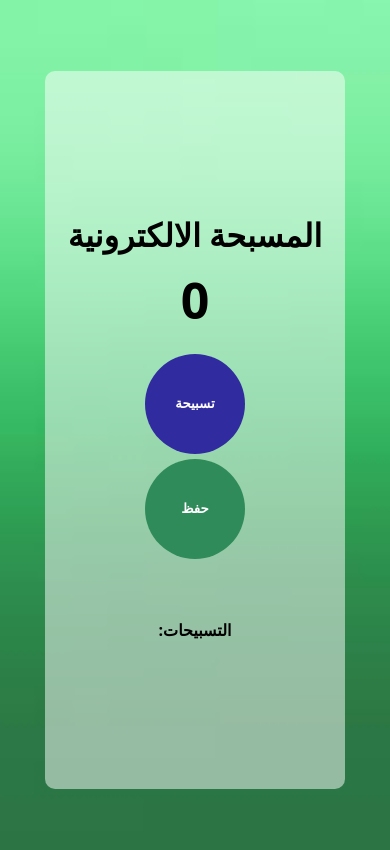
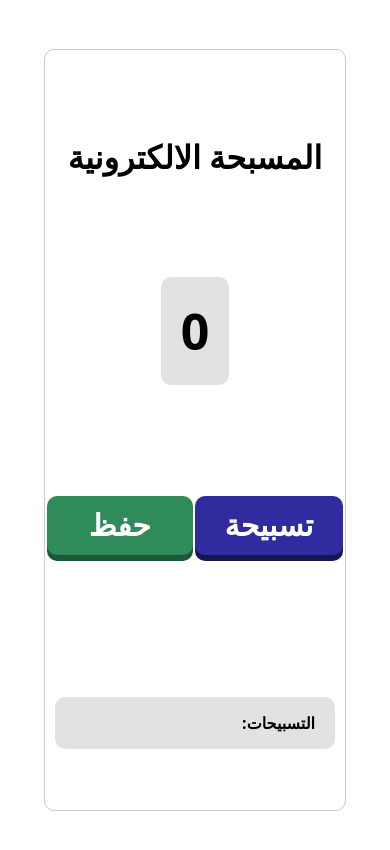
Before and after one commit to shvheen/Athkar-counting, a plain HTML site: page index.html in a window 390 px wide. Drawn offline with Linux system fonts and the light colour scheme.

Commit message:
style changes

```diff
--- a/index.css
+++ b/index.css
@@ -1,16 +1,26 @@
 body {
-    background-image: url("images.jpg");
-    background-size: cover;
     font-family: 'Open Sans', 'Helvetica Neue', sans-serif;
     text-align: center;
     height: 100vh;
 }
 
 .container {
+    display: flex;
+    flex-direction: column;
     background: rgb(255, 255, 255, 0.5);
-    max-width: 80%;
+    min-width: 500px;
+    max-width: 800px;
     margin: auto;
-    border: 0px solid black;
+    border: 1px solid rgb(202, 202, 202);
+    border-radius: 10px;
+    align-items: center;
+
+}
+
+#count-el {
+    background-color: rgb(226, 226, 226);
+    padding: 20px;
+    width: fit-content;
     border-radius: 10px;
 }
 
@@ -27,41 +37,88 @@ h2 {
 }
 
 p {
-    padding-top: 15;
-    padding-bottom: 30;
+    padding: 15px 20px;
     direction: rtl;
+    background-color: rgb(226, 226, 226);
+    min-width: 380px;
+    max-width: 80%;
+    border-radius: 10px;
+    text-align: right;
 }
 
 button {
-    border: 0px solid black;
-    padding-top: 10px;
-    padding-bottom: 10px;
-    color: white;
-    font-weight: bold;
     width: 200px;
-    margin-bottom: 5px;
-    border-radius: 5px;
+    padding: 0;
+    border: none;
+    border-radius: 10px;
+    outline-offset: 1px;
+    margin: 7px 0px;
+    cursor: pointer;
+}
+
+.btn-container {
+    align-self: center;
+    min-width: 450px;
+    display: flex;
+    justify-content: space-evenly;
 }
 
 #increment-btn {
-    background: #302ca0;
+    order: 1;
+    background: #181650;
 }
 
 #save-btn {
-    background: #2f8b5a;
+    background: #1c5838;
 }
 
 #save-el {
     font-weight: bold;
 }
 
+span.co {
+    font-size: 30;
+    font-weight: bold;
+    display: block;
+    background: #302ca0;
+    padding: 12px 42px;
+    border-radius: 10px;
+    color: white;
+    transform: translateY(-6px);
+}
+
+span.sa {
+    font-size: 30;
+    font-weight: bold;
+    display: block;
+    background: #2f8b5a;
+    padding: 12px 42px;
+    border-radius: 10px;
+    color: white;
+    transform: translateY(-6px);
+}
+
+#increment-btn:hover span.co {
+    transform: translateY(-8px);
+}
+
+#save-btn:hover span.sa {
+    transform: translateY(-8px);
+}
+
+#increment-btn:active span.co {
+    transform: translateY(-2px);
+}
+
+#save-btn:active span.sa {
+    transform: translateY(-2px);
+}
+
 @media screen and (max-width: 550px) {
     body {
-        background-image: url("images.jpg");
-        background-size: cover;
         font-family: 'Open Sans', 'Helvetica Neue', sans-serif;
-        text-align: center;
-        height: 100vh;
+        /* text-align: center;
+        align-self: center; */
         display: flex;
         justify-content: center;
         align-items: center;
@@ -69,32 +126,71 @@ button {
 
     .container {
         background: rgb(255, 255, 255, 0.5);
-        width: 85%;
-        height: 85%;
-        margin: auto;
-        border: 0px solid black;
+        min-width: 80%;
+        max-width: 90%;
+        height: 90%;
         border-radius: 10px;
         display: flex;
-        flex-direction: column;
-        justify-content: center;
-        align-items: center;
+        justify-content: space-around;
+    }
+
+    .btn-container {
+        min-width: 300px;
+        align-self: center;
+        display: flex;
+        justify-content: space-evenly;
     }
 
     #increment-btn {
-        background: #302ca0;
-        height: 100px;
-        width: 100px;
-        border-radius: 50%;
+        order: 1;
     }
 
-    #save-btn {
+    button {
+        width: fit-content;
+        padding: 0;
+        border: none;
+        border-radius: 10px;
+        outline-offset: 1px;
+        margin: 7px 0px;
+        cursor: pointer;
+    }
+
+    span.co {
+        font-size: 30;
+        font-weight: bold;
+        display: block;
+        background: #302ca0;
+        padding: 12px 30px;
+        border-radius: 10px;
+        color: white;
+        transform: translateY(-6px);
+    }
+
+    span.sa {
+        font-size: 30;
+        font-weight: bold;
+        display: block;
         background: #2f8b5a;
-        height: 100px;
-        width: 100px;
-        border-radius: 50%;
+        padding: 12px 42px;
+        border-radius: 10px;
+        color: white;
+        transform: translateY(-6px);
     }
+
+    /* #increment-btn {
+        background: #181650;
+        cursor: pointer;
+        outline-offset: 20px;
+    } */
+
+    /* #save-btn {
+        background: #2f8b5a;
+        cursor: pointer;
+    } */
 
     p {
         margin-top: 40;
+        min-width: 80%;
+        max-width: 80%;
     }
 }
--- a/index.html
+++ b/index.html
@@ -9,8 +9,14 @@
     <div class="container">
         <h1>المسبحة الالكترونية</h1>
         <h2 id="count-el">0</h2>
-        <button id="increment-btn" onclick="increment()">تسبيحة</button>
-        <button id="save-btn" onclick="save()">حفظ</button>
+        <div class="btn-container">
+            <button id="increment-btn" onclick="increment()">
+                <span class="co">تسبيحة</span>
+            </button>
+            <button id="save-btn" onclick="save()">
+                <span class="sa">حفظ</span>
+            </button>
+        </div>
         <p id="save-el">التسبيحات: </p>
     </div>
     <script src="index.js">
```
Also changed, not shown: images.jpg (deleted).
